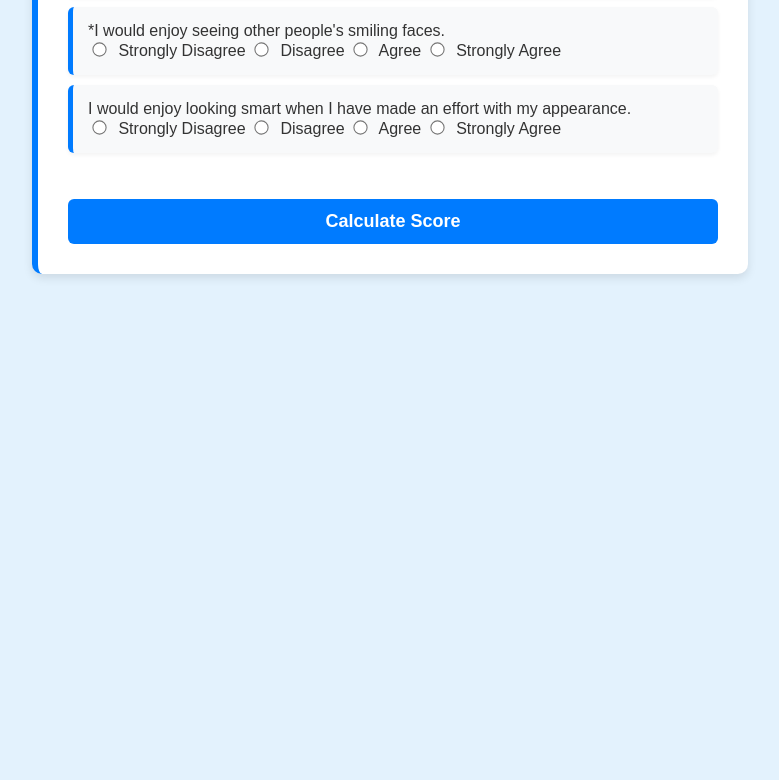
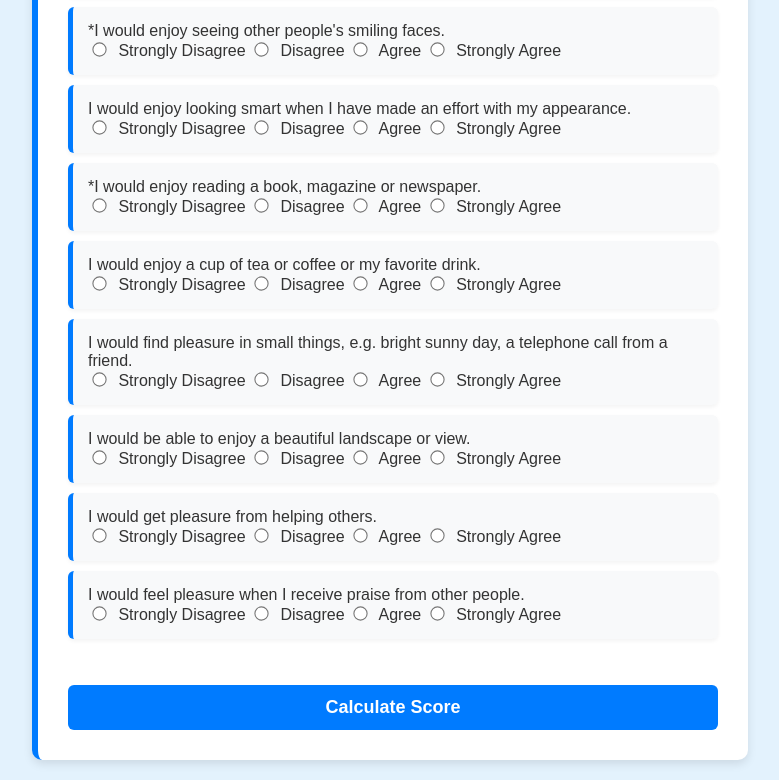
Before and after one commit to ClinicalResearchCenter/Shaps-Form, a plain HTML site: page index.html in a window 1280 px wide. Shown: the part 826-1606 px from the top of the page, without its empty margins (250-1029 px from the left). Before the commit the page ends 1120 px from the top, so only its background shows below. Drawn offline with Linux system fonts and the light colour scheme.

Commit message:
Update index.html

```diff
--- a/index.html
+++ b/index.html
@@ -84,6 +84,53 @@
                     <input type="radio" name="q8" value="3"> Strongly Agree
                 </li>
 
+                <li>
+                    <label>*I would enjoy reading a book, magazine or newspaper.</label><br>
+                    <input type="radio" name="q9" value="0"> Strongly Disagree
+                    <input type="radio" name="q9" value="1"> Disagree
+                    <input type="radio" name="q9" value="2"> Agree
+                    <input type="radio" name="q9" value="3"> Strongly Agree
+                </li>
+
+                <li>
+                    <label>I would enjoy a cup of tea or coffee or my favorite drink.</label><br>
+                    <input type="radio" name="q10" value="0"> Strongly Disagree
+                    <input type="radio" name="q10" value="1"> Disagree
+                    <input type="radio" name="q10" value="2"> Agree
+                    <input type="radio" name="q10" value="3"> Strongly Agree
+                </li>
+
+                <li>
+                    <label>I would find pleasure in small things, e.g. bright sunny day, a telephone call from a friend.</label><br>
+                    <input type="radio" name="q11" value="0"> Strongly Disagree
+                    <input type="radio" name="q11" value="1"> Disagree
+                    <input type="radio" name="q11" value="2"> Agree
+                    <input type="radio" name="q11" value="3"> Strongly Agree
+                </li>
+
+                <li>
+                    <label>I would be able to enjoy a beautiful landscape or view.</label><br>
+                    <input type="radio" name="q12" value="0"> Strongly Disagree
+                    <input type="radio" name="q12" value="1"> Disagree
+                    <input type="radio" name="q12" value="2"> Agree
+                    <input type="radio" name="q12" value="3"> Strongly Agree
+                </li>
+
+                <li>
+                    <label>I would get pleasure from helping others.</label><br>
+                    <input type="radio" name="q13" value="0"> Strongly Disagree
+                    <input type="radio" name="q13" value="1"> Disagree
+                    <input type="radio" name="q13" value="2"> Agree
+                    <input type="radio" name="q13" value="3"> Strongly Agree
+                </li>
+
+                <li>
+                    <label>I would feel pleasure when I receive praise from other people.</label><br>
+                    <input type="radio" name="q14" value="0"> Strongly Disagree
+                    <input type="radio" name="q14" value="1"> Disagree
+                    <input type="radio" name="q14" value="2"> Agree
+                    <input type="radio" name="q14" value="3"> Strongly Agree
+                </li>
             </ol>
 
             <input type="submit" value="Calculate Score">
```
